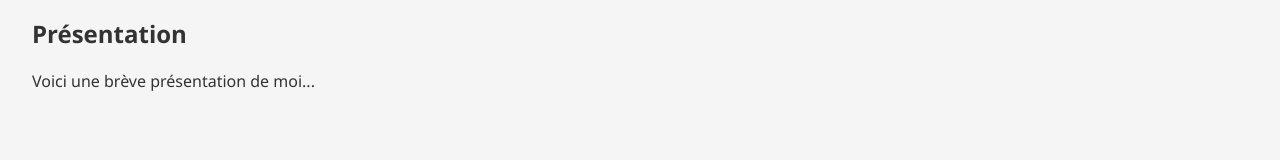
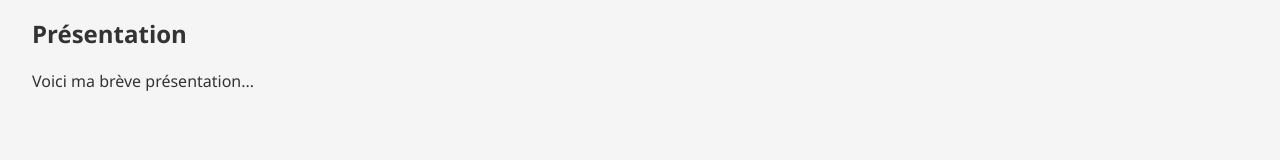
Before and after one commit to SupMBH/supmbh-site, a React (Create React App) app: page /presentation in a window 1280 px wide. Shown: the part 121-281 px from the top of the page. Built offline with nearby package versions, Linux system fonts and the light colour scheme.

Commit message:
visuelcards

```diff
--- a/src/components/Presentation.js
+++ b/src/components/Presentation.js
@@ -4,7 +4,7 @@ function Presentation() {
   return (
     <section>
       <h2>Présentation</h2>
-      <p>Voici une brève présentation de moi...</p>
+      <p>Voici ma brève présentation...</p>
     </section>
   );
 }
--- a/src/components/Projets.css
+++ b/src/components/Projets.css
@@ -15,7 +15,7 @@
   width: 300px;
   padding: 1.5rem;
   box-shadow: 0 4px 6px rgba(0, 0, 0, 0.1);
-  transition: transform 0.3s ease, box-shadow 0.3s ease;
+  transition: transform 0.1s ease, box-shadow 0.1s ease;
 }
 
 .card:hover,
```
